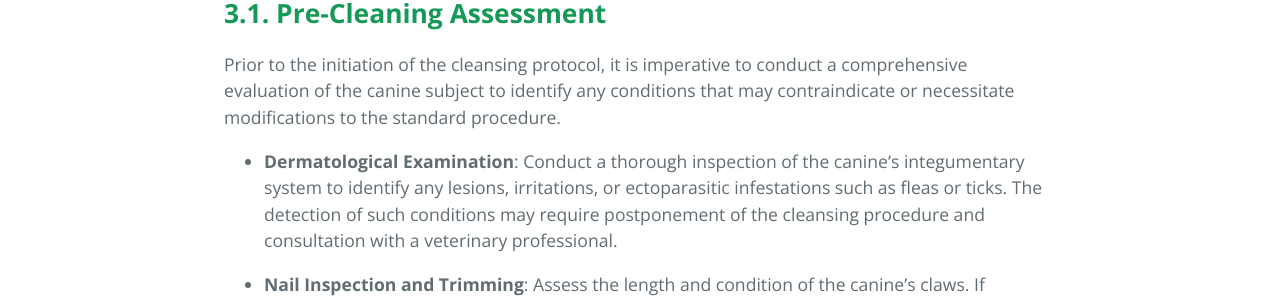
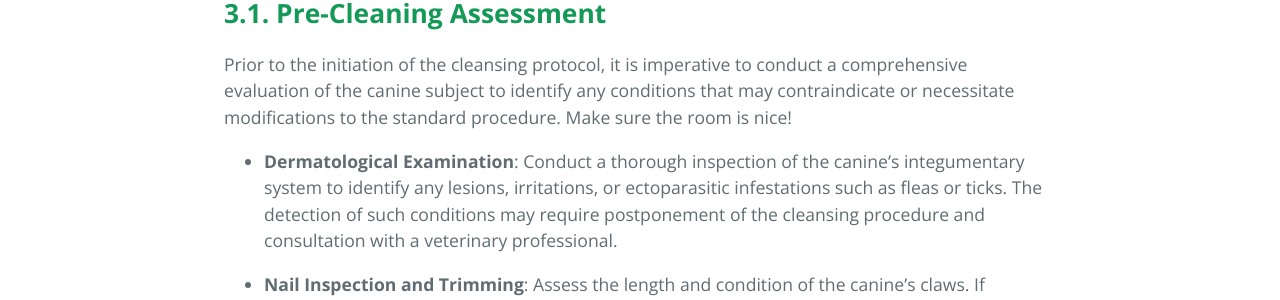
Before and after one commit to danielsiegl/CanineCleansingStandard, a Jekyll site: the page built from 03_Preparation.md, in a window 1280 px wide. Shown: the part 480-780 px from the top of the page. Built offline with Jekyll 4.4.1, drawn with Linux system fonts in a browser that asks for light colours; our own code applies the rules of GitHub Pages for plain Markdown files.

Commit message:
Update 03_Preparation.md (#56)

```diff
--- a/03_Preparation.md
+++ b/03_Preparation.md
@@ -7,7 +7,7 @@ _This section delineates the standardized procedures requisite for the preparato
 
 ## **3.1. Pre-Cleaning Assessment**
 
-Prior to the initiation of the cleansing protocol, it is imperative to conduct a comprehensive evaluation of the canine subject to identify any conditions that may contraindicate or necessitate modifications to the standard procedure.
+Prior to the initiation of the cleansing protocol, it is imperative to conduct a comprehensive evaluation of the canine subject to identify any conditions that may contraindicate or necessitate modifications to the standard procedure. Make sure the room is nice!
 
 - **Dermatological Examination**: Conduct a thorough inspection of the canine's integumentary system to identify any lesions, irritations, or ectoparasitic infestations such as fleas or ticks. The detection of such conditions may require postponement of the cleansing procedure and consultation with a veterinary professional.
 
```
